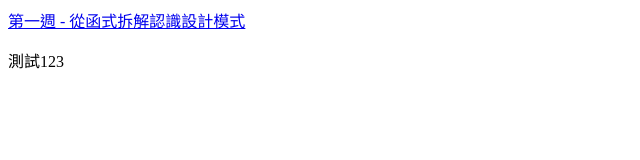
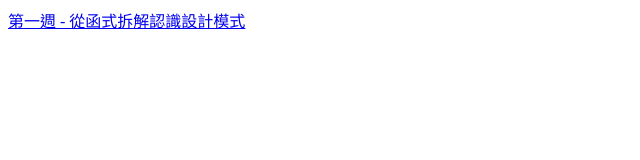
Before and after one commit to yu-xian-chen/vue_hk-hexschool, a plain HTML site: page index.html in a window 1280 px wide. Shown: the full height of the page, 0-640 px from the left. Drawn offline with Linux system fonts and the light colour scheme.

Commit message:
fix index

```diff
--- a/index.html
+++ b/index.html
@@ -8,7 +8,5 @@
 </head>
 <body>
     <a href="./week1.html">第一週 - 從函式拆解認識設計模式</a>
-    <p>測試123
-    </p>
 </body>
 </html>
```
